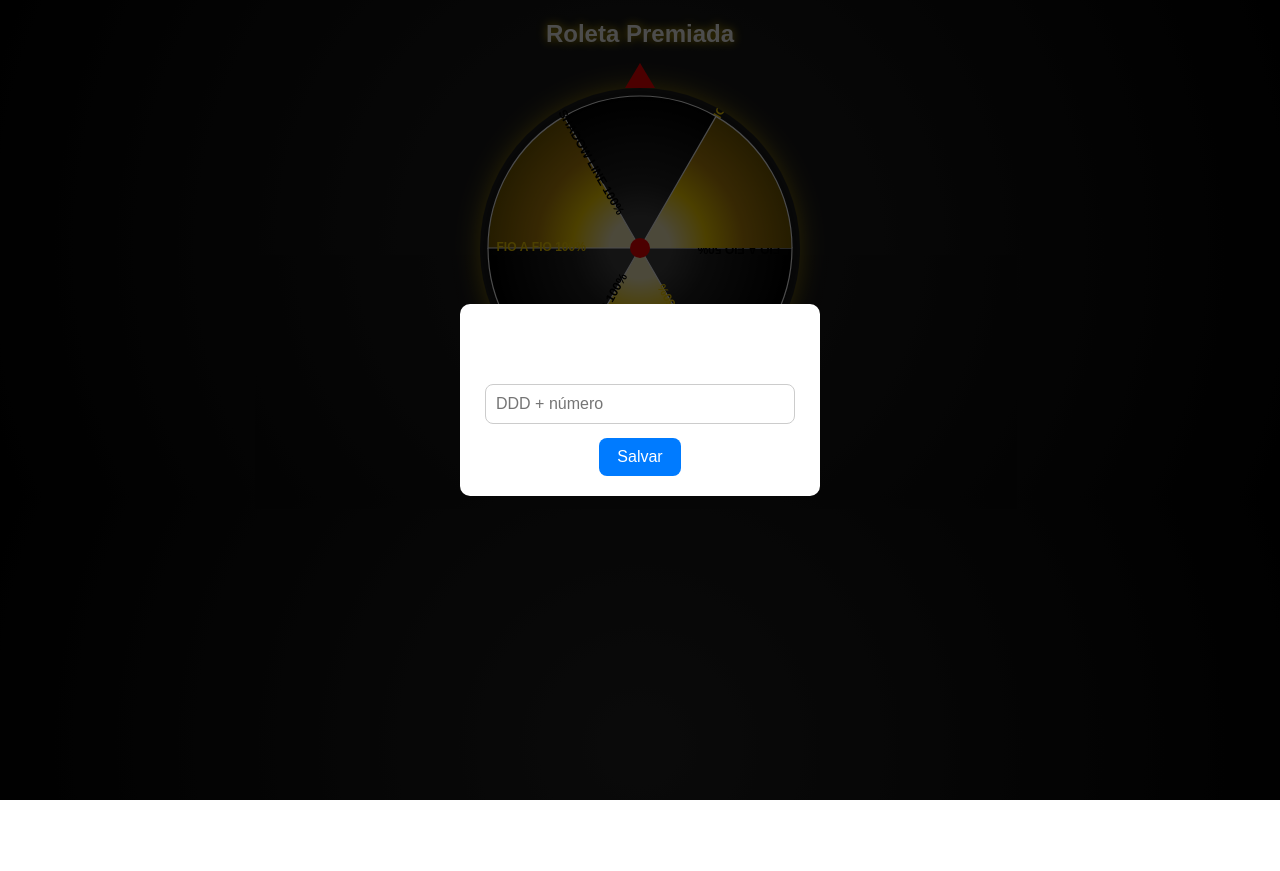
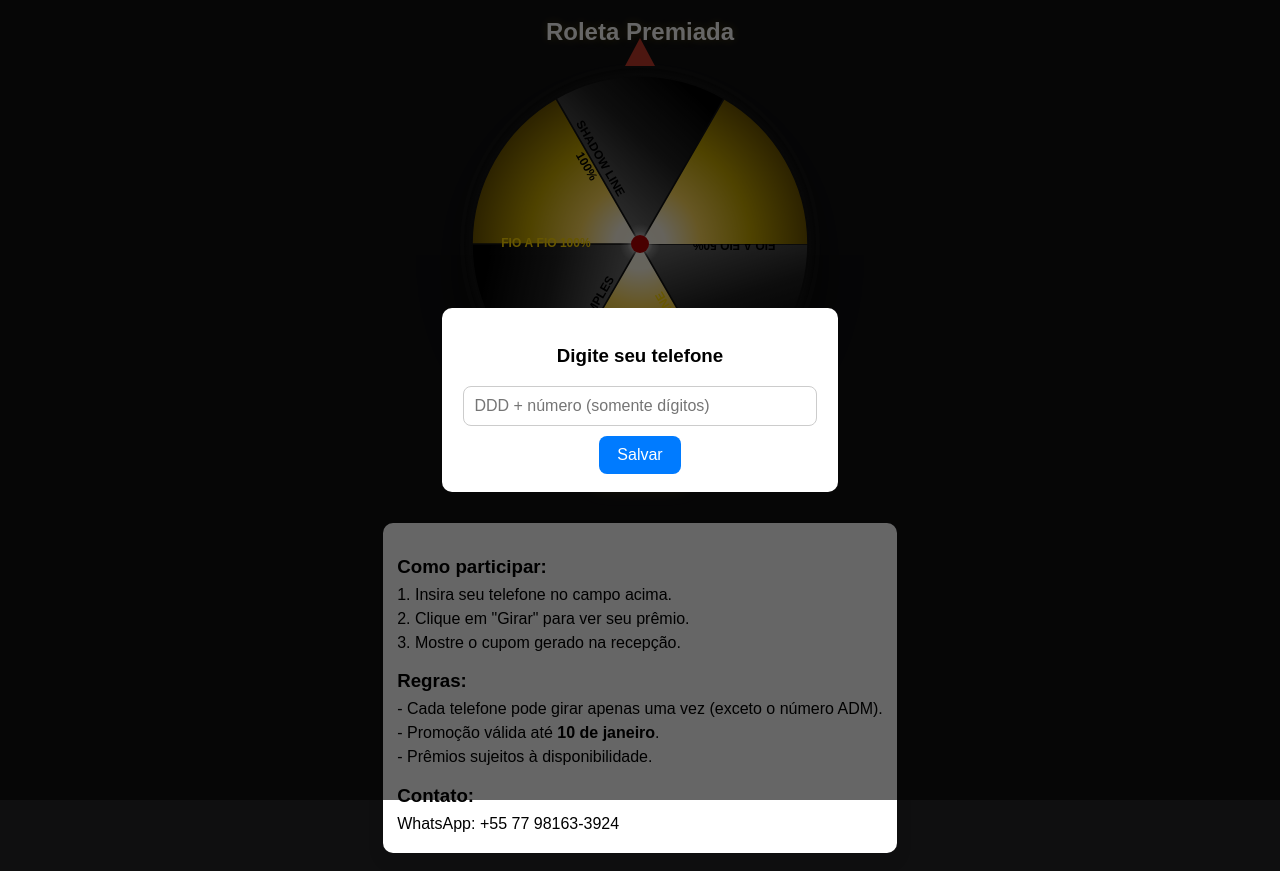
Before and after one commit to DAnbezsan/roleta-6, a plain HTML site: page index.html in a window 1280 px wide. Both pictures are taken after a click on the button "Girar". Before the commit the page ends 800 px from the top, so only its background shows below. Drawn offline with Linux system fonts and the light colour scheme.

Commit message:
Update index.html

```diff
--- a/index.html
+++ b/index.html
@@ -1,132 +1,63 @@
 <!DOCTYPE html>
 <html lang="pt-BR">
 <head>
-<meta charset="UTF-8">
+<meta charset="utf-8" />
 <title>Roleta Premiada</title>
-<meta name="viewport" content="width=device-width, initial-scale=1.0">
+<meta name="viewport" content="width=device-width,initial-scale=1" />
 <script src="https://cdnjs.cloudflare.com/ajax/libs/qrcodejs/1.0.0/qrcode.min.js"></script>
 <style>
-  body {
-    font-family: Arial, sans-serif;
-    background: radial-gradient(circle, #222 0%, #000 100%);
-    margin: 0;
-    padding: 0;
-    display: flex;
-    flex-direction: column;
-    align-items: center;
-    color: #fff;
-  }
-  h2 {
-    margin-top: 20px;
-    text-shadow: 0 0 10px gold;
-  }
-  .wheel-container {
-    position: relative;
-    display: inline-block;
-    margin-top: 20px;
-  }
-  canvas {
-    background: #111;
-    border-radius: 50%;
-    box-shadow: 0 0 25px rgba(255, 215, 0, 0.5), inset 0 0 20px rgba(255, 255, 255, 0.1);
-  }
-  .arrow {
-    position: absolute;
-    top: -25px;
-    left: 50%;
-    transform: translateX(-50%);
-    width: 0;
-    height: 0;
-    border-left: 15px solid transparent;
-    border-right: 15px solid transparent;
-    border-bottom: 25px solid red;
-  }
-  #spinBtn {
-    margin: 20px;
-    padding: 12px 24px;
-    font-size: 18px;
-    border: none;
-    border-radius: 8px;
-    background: linear-gradient(45deg, gold, #b8860b);
-    color: #000;
-    font-weight: bold;
-    cursor: pointer;
-    box-shadow: 0 0 15px rgba(255,215,0,0.5);
-    transition: 0.3s;
-  }
-  #spinBtn:hover {
-    transform: scale(1.05);
-    box-shadow: 0 0 25px rgba(255,215,0,0.8);
-  }
-  #spinBtn:disabled {
-    background: #888;
-    cursor: not-allowed;
-  }
-  .modal {
-    display: none;
-    position: fixed;
-    top: 0;
-    left: 0;
-    width: 100%;
-    height: 100%;
-    background: rgba(0,0,0,0.7);
-    align-items: center;
-    justify-content: center;
-  }
-  .modal-content {
-    background: #fff;
-    padding: 20px;
-    border-radius: 10px;
-    text-align: center;
-    width: 85%;
-    max-width: 320px;
-  }
-  input {
-    padding: 10px;
-    width: 90%;
-    margin-bottom: 10px;
-    border: 1px solid #ccc;
-    border-radius: 8px;
-    font-size: 16px;
-  }
-  button {
-    padding: 10px 18px;
-    border: none;
-    border-radius: 8px;
-    background: #007bff;
-    color: #fff;
-    font-size: 16px;
-    cursor: pointer;
-    margin-top: 4px;
-  }
-  .close-btn {
-    margin-top: 12px;
-    background: #000;
-    color: #fff;
-  }
+:root{
+  --gold1:#FFF5C3;
+  --gold2:#FFD95A;
+  --gold3:#C6A700;
+  --gold4:#7a6200;
+  --black1:#000000;
+  --black2:#222222;
+}
+body{
+  font-family:Arial,Helvetica,sans-serif;
+  background:#0f0f10;
+  margin:0;padding:0;
+  display:flex;flex-direction:column;align-items:center;color:#fff;
+}
+h2{margin:18px 0;text-shadow:0 0 10px rgba(255,215,0,0.25)}
+.wheel-container{position:relative;display:inline-block}
+canvas{border-radius:50%;box-shadow:0 18px 40px rgba(0,0,0,0.45);background:#111;display:block}
+.arrow{position:absolute;top:-26px;left:50%;transform:translateX(-50%);width:0;height:0;border-left:15px solid transparent;border-right:15px solid transparent;border-bottom:28px solid #c0392b}
+#spinBtn{margin:18px;padding:12px 26px;font-size:18px;border:none;border-radius:10px;background:linear-gradient(45deg,var(--gold2),var(--gold3));color:#000;font-weight:700;cursor:pointer;box-shadow:0 0 18px rgba(255,215,0,0.25)}
+#spinBtn:disabled{background:#666;color:#ddd;cursor:not-allowed}
+.modal{display:none;position:fixed;top:0;left:0;width:100%;height:100%;background:rgba(0,0,0,0.6);align-items:center;justify-content:center}
+.modal-content{background:#fff;padding:18px;border-radius:10px;text-align:center;width:88%;max-width:360px;color:#000}
+input{padding:10px;width:92%;margin-bottom:10px;border:1px solid #ccc;border-radius:8px;font-size:16px}
+button{padding:10px 18px;border:none;border-radius:8px;background:#007bff;color:#fff;font-size:16px;cursor:pointer}
+.close-btn{margin-top:12px;background:#111;color:#fff}
+.info-section{max-width:680px;text-align:left;margin:18px;padding:14px;background:#fff;border-radius:10px;box-shadow:0 8px 18px rgba(0,0,0,0.08);color:#000}
+.info-section h3{margin-bottom:8px}
+.info-section p{margin:6px 0}
+@media (max-width:420px){ canvas{width:320px;height:320px} }
 </style>
 </head>
 <body>
 <h2>Roleta Premiada</h2>
 
 <div class="wheel-container">
-  <canvas id="wheel" width="320" height="320"></canvas>
-  <div class="arrow"></div>
+  <canvas id="wheel" width="360" height="360" aria-label="Roleta"></canvas>
+  <div class="arrow" aria-hidden="true"></div>
 </div>
 
 <button id="spinBtn">Girar</button>
 
 <!-- Modal telefone -->
-<div id="phoneModal" class="modal">
+<div id="phoneModal" class="modal" aria-hidden="true">
   <div class="modal-content">
     <h3>Digite seu telefone</h3>
-    <input id="phoneInput" placeholder="DDD + número" maxlength="13" />
+    <input id="phoneInput" placeholder="DDD + número (somente dígitos)" maxlength="13" />
     <button id="savePhoneBtn">Salvar</button>
   </div>
 </div>
 
 <!-- Modal resultado -->
-<div id="resultModal" class="modal">
+<div id="resultModal" class="modal" aria-hidden="true">
   <div class="modal-content">
     <h2 id="resultTitle" style="margin:6px 0;font-size:20px;color:#000"></h2>
     <div id="qrcode" style="margin:10px auto;width:120px;height:120px;"></div>
@@ -134,172 +65,291 @@
   </div>
 </div>
 
+<section class="info-section">
+  <h3>Como participar:</h3>
+  <p>1. Insira seu telefone no campo acima.</p>
+  <p>2. Clique em "Girar" para ver seu prêmio.</p>
+  <p>3. Mostre o cupom gerado na recepção.</p>
+
+  <h3>Regras:</h3>
+  <p>- Cada telefone pode girar apenas uma vez (exceto o número ADM).</p>
+  <p>- Promoção válida até <strong>10 de janeiro</strong>.</p>
+  <p>- Prêmios sujeitos à disponibilidade.</p>
+
+  <h3>Contato:</h3>
+  <p>WhatsApp: +55 77 98163-3924</p>
+</section>
+
 <script>
+/* ---------- CONFIG ---------- */
+const ADMIN_PHONE = "77998652620";       // número liberado para testes
+const ADMIN_TAG = "ADM";
+const WHATSAPP_TARGET = "77981633924";   // sem o +55 no envio via wa.me aqui (server uses)
+const GOOGLE_SCRIPT_URL = "https://script.google.com/macros/s/AKfycbxIjpHdsFx0TyHRs8YDe7fZlJ0l88SPQRklLu2QTMquIeHvvMuIr01ZRY-8GQi7yzXx/exec";
+
+/* ---------- PRIZES (fixed order) ---------- */
 const prizes = [
-  {label:'DESIGN SIMPLES 50%', color:'#000000'},
-  {label:'FIO A FIO 50%', color:'#000000'},
-  {label:'SHADOW LINE 50%', color:'#FFD700'},
-  {label:'DESIGN SIMPLES 100%', color:'#FFD700'},
-  {label:'FIO A FIO 100%', color:'#000000'},
-  {label:'SHADOW LINE 100%', color:'#FFD700'}
+  {label:'DESIGN SIMPLES 50%'},
+  {label:'FIO A FIO 50%'},
+  {label:'SHADOW LINE 50%'},
+  {label:'DESIGN SIMPLES 100%'},
+  {label:'FIO A FIO 100%'},
+  {label:'SHADOW LINE 100%'}
 ];
 
+const prizesSequence = [
+'DESIGN SIMPLES 50%','DESIGN SIMPLES 50%','DESIGN SIMPLES 50%','DESIGN SIMPLES 50%','DESIGN SIMPLES 50%',
+'FIO A FIO 50%','FIO A FIO 50%','FIO A FIO 50%',
+'DESIGN SIMPLES 50%','DESIGN SIMPLES 50%','DESIGN SIMPLES 50%','DESIGN SIMPLES 50%','DESIGN SIMPLES 50%',
+'SHADOW LINE 50%','SHADOW LINE 50%',
+'DESIGN SIMPLES 50%','DESIGN SIMPLES 50%','DESIGN SIMPLES 50%','DESIGN SIMPLES 50%','DESIGN SIMPLES 50%',
+'FIO A FIO 50%','FIO A FIO 50%','FIO A FIO 50%',
+'DESIGN SIMPLES 50%','DESIGN SIMPLES 50%','DESIGN SIMPLES 50%',
+'FIO A FIO 50%','FIO A FIO 50%',
+'SHADOW LINE 100%',
+'DESIGN SIMPLES 100%','DESIGN SIMPLES 100%',
+'DESIGN SIMPLES 50%','DESIGN SIMPLES 50%',
+'SHADOW LINE 50%','SHADOW LINE 50%',
+'FIO A FIO 100%',
+'FIO A FIO 50%','FIO A FIO 50%',
+'DESIGN SIMPLES 100%','DESIGN SIMPLES 100%','DESIGN SIMPLES 100%',
+'SHADOW LINE 50%',
+'DESIGN SIMPLES 100%','DESIGN SIMPLES 100%',
+'FIO A FIO 100%'
+];
+
+/* ---------- CANVAS & DRAW (perfect alternation + 3D gold) ---------- */
 const canvas = document.getElementById('wheel');
 const ctx = canvas.getContext('2d');
-const cx = canvas.width / 2, cy = canvas.height / 2, r = Math.min(cx, cy) - 8;
+const cx = canvas.width/2, cy = canvas.height/2, r = Math.min(cx, cy) - 12;
 
-function drawWheel(rotation = 0) {
-  const c = prizes.length;
-  const a = 2 * Math.PI / c;
-  ctx.clearRect(0, 0, canvas.width, canvas.height);
+function goldGradient(startAngle, endAngle){
+  const g = ctx.createRadialGradient(0, 0, r*0.15, 0, 0, r);
+  g.addColorStop(0, '#FFF9E6');
+  g.addColorStop(0.25, '#FFD95A');
+  g.addColorStop(0.6, '#C6A700');
+  g.addColorStop(1, '#6f5600');
+  return g;
+}
+function blackGradient(startAngle, endAngle){
+  const g = ctx.createLinearGradient(Math.cos(startAngle)*r*0.2, Math.sin(startAngle)*r*0.2, Math.cos(endAngle)*r*0.9, Math.sin(endAngle)*r*0.9);
+  g.addColorStop(0, '#666666');
+  g.addColorStop(0.5, '#222222');
+  g.addColorStop(1, '#000000');
+  return g;
+}
+
+function drawWheel(rotation = 0){
+  const c = prizes.length, a = 2*Math.PI / c;
+  ctx.clearRect(0,0,canvas.width,canvas.height);
   ctx.save();
   ctx.translate(cx, cy);
   ctx.rotate(rotation);
 
-  for (let i = 0; i < c; i++) {
-    const s = i * a;
-    const e = s + a;
+  // outer rim shine
+  ctx.beginPath();
+  ctx.arc(0,0,r+8,0,2*Math.PI);
+  const rimG = ctx.createRadialGradient(0,0,r*0.6,0,0,r+8);
+  rimG.addColorStop(0,'rgba(255,255,255,0.12)');
+  rimG.addColorStop(1,'rgba(0,0,0,0.35)');
+  ctx.fillStyle = rimG;
+  ctx.fill();
+
+  for(let i=0;i<c;i++){
+    const s = i*a, e = s + a;
     ctx.beginPath();
-    ctx.moveTo(0, 0);
-    ctx.arc(0, 0, r, s, e);
+    ctx.moveTo(0,0);
+    ctx.arc(0,0,r,s,e);
 
+    // enforce strict alternation: 0=black,1=gold,2=black,...
     const isGold = (i % 2 === 1);
-    let grad;
+    if(isGold) ctx.fillStyle = goldGradient(s,e);
+    else ctx.fillStyle = blackGradient(s,e);
+    ctx.fill();
 
-    if (isGold) {
-      grad = ctx.createRadialGradient(0, 0, r * 0.2, 0, 0, r);
-      grad.addColorStop(0, "#FFF5C3");
-      grad.addColorStop(0.3, "#FFD700");
-      grad.addColorStop(0.6, "#B8860B");
-      grad.addColorStop(1, "#7B5E00");
-    } else {
-      grad = ctx.createRadialGradient(0, 0, r * 0.2, 0, 0, r);
-      grad.addColorStop(0, "#444");
-      grad.addColorStop(0.3, "#222");
-      grad.addColorStop(1, "#000");
-    }
-
-    ctx.fillStyle = grad;
-    ctx.fill();
-    ctx.strokeStyle = "#fff";
-    ctx.lineWidth = 1.2;
+    // divider line
+    ctx.strokeStyle = '#111';
+    ctx.lineWidth = 1.6;
     ctx.stroke();
 
+    // text
     ctx.save();
-    const mid = s + a / 2;
+    const mid = s + a/2;
     ctx.rotate(mid);
-    ctx.translate(0, -r * 0.65);
-    ctx.rotate(Math.PI / 2);
+    ctx.translate(0, -r*0.56);
+    ctx.rotate(Math.PI/2);
     ctx.font = "bold 12px Arial";
     ctx.textAlign = "center";
     ctx.textBaseline = "middle";
-    ctx.fillStyle = isGold ? "#000000" : "#FFD700";
-    ctx.fillText(prizes[i].label, 0, 0);
+    ctx.fillStyle = isGold ? '#000000' : '#FFD700';
+    drawWrappedText(ctx, prizes[i].label, 0, 0, 110);
     ctx.restore();
   }
 
+  // center hub + highlight
   ctx.beginPath();
-  ctx.arc(0, 0, 10, 0, 2 * Math.PI);
-  ctx.fillStyle = "red";
-  ctx.fill();
+  ctx.arc(0,0,r*0.12,0,2*Math.PI);
+  const hub = ctx.createRadialGradient(0,0,2,0,0,r*0.12);
+  hub.addColorStop(0,'#fff'); hub.addColorStop(0.6,'rgba(255,255,255,0.2)'); hub.addColorStop(1,'rgba(255,255,255,0)');
+  ctx.fillStyle = hub; ctx.fill();
+  ctx.beginPath(); ctx.arc(0,0,9,0,2*Math.PI); ctx.fillStyle='#b80000'; ctx.fill();
 
   ctx.restore();
 }
+
+function drawWrappedText(ctx, text, x, y, maxWidth){
+  if(ctx.measureText(text).width <= maxWidth){ ctx.fillText(text,x,y); return; }
+  const parts = text.split(' '); let line='', lines=[];
+  for(let n=0;n<parts.length;n++){
+    const testLine = line + (line ? ' ' : '') + parts[n];
+    if(ctx.measureText(testLine).width > maxWidth && line){
+      lines.push(line); line = parts[n];
+    } else line = testLine;
+  }
+  if(line) lines.push(line);
+  const offset = (lines.length - 1) * -8;
+  for(let i=0;i<lines.length;i++) ctx.fillText(lines[i], x, y + offset + i*16);
+}
+
 drawWheel();
 
+/* ---------- LOGIC: spinning, index, blocks ---------- */
 let spinning = false;
-let hasSpun = localStorage.getItem("wheelHasSpun") === "true";
-let usedPhones = JSON.parse(localStorage.getItem("usedPhones") || "[]");
-let currentRotation = 0;
+let currentIndex = parseInt(localStorage.getItem('currentIndex') || '0', 10);
+let usedPhones = JSON.parse(localStorage.getItem('usedPhones') || '[]');
+let hasSpun = localStorage.getItem('hasSpun') === 'true';
+
+function checkEnd(){
+  if(currentIndex >= prizesSequence.length){
+    document.getElementById('spinBtn').disabled = true;
+    alert('🏁 Todos os prêmios já foram sorteados — aguarde o reset.');
+    return true;
+  }
+  return false;
+}
+checkEnd();
 
 document.getElementById('spinBtn').addEventListener('click', () => {
-  if (spinning) return;
+  if(spinning) return;
+  if(checkEnd()) return;
+
   const phone = localStorage.getItem('wheelPhone');
+  if(!phone){
+    document.getElementById('phoneModal').style.display = 'flex';
+    return;
+  }
 
-  // liberação do ADM
-  if (hasSpun && phone !== "77998652620") {
+  // admin bypass: admin can spin unlimited
+  if(hasSpun && phone !== ADMIN_PHONE){
     alert('Você já participou desta promoção neste dispositivo.');
     return;
   }
-
-  if (!phone) {
-    document.getElementById('phoneModal').style.display = 'flex';
-    return;
-  }
-  if (usedPhones.includes(phone) && phone !== "77998652620") {
+  if(phone !== ADMIN_PHONE && usedPhones.includes(phone)){
     alert('Este número já participou da promoção.');
     return;
   }
 
+  // start spin based on fixed sequence
   spinning = true;
-  const prizeIndex = Math.floor(Math.random() * prizes.length);
-  const spins = 5;
-  const totalRotation = spins * 2 * Math.PI + (Math.PI * 3/2) - (prizeIndex * (2*Math.PI/prizes.length)) - (Math.PI/prizes.length);
+  const targetLabel = prizesSequence[currentIndex];
+  const prizeIndex = prizes.findIndex(p => p.label === targetLabel);
+  // keep the same rotation math so wheel lands on prizeIndex
+  const spins = 4 + Math.floor(Math.random()*3);
+  const degreesPerSector = 360 / prizes.length;
+  const offset = Math.random()*(degreesPerSector-6) - (degreesPerSector/2 - 3);
+  const totalDeg = spins*360 + 360 - (prizeIndex*degreesPerSector + degreesPerSector/2) + offset;
   const start = performance.now();
-  const duration = 4000;
+  const duration = 4200 + Math.random()*1200;
 
-  function animate(time) {
-    const t = Math.min(1, (time - start) / duration);
+  function animate(now){
+    const t = Math.min(1, (now - start)/duration);
     const ease = 1 - Math.pow(1 - t, 3);
-    currentRotation = totalRotation * ease;
-    drawWheel(currentRotation);
-    if (t < 1) requestAnimationFrame(animate);
+    const curDeg = totalDeg * ease;
+    drawWheel(curDeg * Math.PI/180);
+    if(t < 1) requestAnimationFrame(animate);
     else {
       spinning = false;
-      hasSpun = true;
-      localStorage.setItem("wheelHasSpun", "true");
-      if (phone !== "77998652620") usedPhones.push(phone);
-      localStorage.setItem("usedPhones", JSON.stringify(usedPhones));
-      showResult(prizes[prizeIndex].label, phone);
+      currentIndex++;
+      localStorage.setItem('currentIndex', currentIndex);
+      const phoneVal = localStorage.getItem('wheelPhone') || '';
+      const isAdmin = (phoneVal === ADMIN_PHONE);
+      if(!isAdmin){
+        hasSpun = true;
+        localStorage.setItem('hasSpun', 'true');
+        usedPhones.push(phoneVal);
+        localStorage.setItem('usedPhones', JSON.stringify(usedPhones));
+      }
+      showResult(targetLabel, phoneVal);
+      sendToSheets(phoneVal, targetLabel, isAdmin ? ADMIN_TAG : 'NÃO');
+
+      if(currentIndex >= prizesSequence.length){
+        document.getElementById('spinBtn').disabled = true;
+        setTimeout(()=>{ alert('🏁 Todos os prêmios já foram sorteados — aguarde o reset.'); }, 600);
+      }
     }
   }
   requestAnimationFrame(animate);
 });
 
-function showResult(label, phone) {
+/* ---------- RESULT (modal + WhatsApp) ---------- */
+function showResult(label, phone){
   const modal = document.getElementById('resultModal');
   document.getElementById('resultTitle').textContent = label;
   modal.style.display = 'flex';
   document.getElementById('qrcode').innerHTML = '';
-  new QRCode(document.getElementById("qrcode"), {
-    text: window.location.href,
-    width: 120,
-    height: 120
-  });
+  new QRCode(document.getElementById("qrcode"), { text: window.location.href, width:120, height:120 });
 
-  // envia ao Google Sheets
-  fetch("https://script.google.com/macros/s/AKfycbxIjpHdsFx0TyHRs8YDe7fZlJ0l88SPQRklLu2QTMquIeHvvMuIr01ZRY-8GQi7yzXx/exec", {
-    method: "POST",
-    body: JSON.stringify({
-      phone: phone === "77998652620" ? "77998652620 (ADM)" : phone,
-      prize: label,
-      date: new Date().toLocaleString()
-    }),
-    headers: {"Content-Type": "application/json"}
-  }).catch(err => console.error(err));
-
-  // envia ao WhatsApp
-  const owner = "5577981633924";
-  const msg = `Olá, acabei de ganhar na roleta!\nPrêmio: ${label}\nTelefone: ${phone}`;
-  setTimeout(() => {
-    window.open(`https://wa.me/${owner}?text=${encodeURIComponent(msg)}`, "_blank");
-  }, 400);
+  // open WhatsApp after slight delay
+  const owner = WHATSAPP_TARGET;
+  const userPhone = phone || localStorage.getItem('wheelPhone') || 'Não informado';
+  const msg = `Olá! Acabei de ganhar ${label} na roleta premiada!\nTelefone: ${userPhone}`;
+  setTimeout(()=>{ window.open(`https://wa.me/${owner}?text=${encodeURIComponent(msg)}`, '_blank'); }, 800);
 }
 
-document.getElementById('closeRes').addEventListener('click', () => {
-  document.getElementById('resultModal').style.display = 'none';
+/* ---------- SEND TO SHEETS (beacon or fetch no-cors) ---------- */
+function sendToSheets(phone, prize, adminFlag){
+  try{
+    const payload = {
+      phone: phone ? (phone + (adminFlag === ADMIN_TAG ? ' ('+ADMIN_TAG+')' : '')) : '',
+      prize: prize,
+      date: new Date().toISOString(),
+      admin_test: adminFlag
+    };
+    const body = JSON.stringify(payload);
+    if(navigator.sendBeacon){
+      navigator.sendBeacon(GOOGLE_SCRIPT_URL, body);
+    } else {
+      // mode no-cors used because Apps Script may not return CORS headers for POST
+      fetch(GOOGLE_SCRIPT_URL, { method: 'POST', mode: 'no-cors', headers: {'Content-Type': 'application/json'}, body }).catch(()=>{});
+    }
+  }catch(e){
+    console.warn('Erro ao enviar para Sheets', e);
+  }
+}
+
+/* ---------- MODALS & PHONE SAVE ---------- */
+document.getElementById('closeRes').addEventListener('click', ()=> document.getElementById('resultModal').style.display='none');
+
+document.getElementById('savePhoneBtn').addEventListener('click', ()=>{
+  const raw = document.getElementById('phoneInput').value.trim().replace(/\D/g,'');
+  if(!/^\d{10,13}$/.test(raw)){ alert('Digite um telefone válido (somente dígitos, 10–13 caracteres)'); return; }
+  localStorage.setItem('wheelPhone', raw);
+  document.getElementById('phoneModal').style.display='none';
+  alert('Telefone salvo! Agora você pode girar a roleta.');
+  // Option A: allow immediate spin (no further click required beyond pressing "Girar")
 });
 
-document.getElementById('savePhoneBtn').addEventListener('click', () => {
-  const v = document.getElementById('phoneInput').value.trim();
-  if (!/^\d{10,13}$/.test(v)) {
-    alert('Digite um telefone válido com DDD');
-    return;
-  }
-  localStorage.setItem('wheelPhone', v);
-  document.getElementById('phoneModal').style.display = 'none';
-  alert('Telefone salvo! Agora você pode girar a roleta.');
-});
+/* ---------- ADMIN TOUCH-LONG (open dashboard) ---------- */
+let pressTimer;
+const titleEl = document.querySelector('h2');
+titleEl.addEventListener('touchstart', ()=> { pressTimer = setTimeout(()=>{ openAdmin(); }, 5000); });
+titleEl.addEventListener('touchend', ()=> clearTimeout(pressTimer));
+titleEl.addEventListener('mousedown', ()=> { pressTimer = setTimeout(()=>{ openAdmin(); }, 5000); });
+titleEl.addEventListener('mouseup', ()=> clearTimeout(pressTimer));
+function openAdmin(){ const pwd = prompt('Digite a senha de administrador:'); if(pwd === 'adm0832'){ window.open('dashboard.html','_blank'); } else alert('Senha incorreta.'); }
+
+/* ---------- init ---------- */
+(function(){ drawWheel(); })();
 </script>
 </body>
 </html>
```
